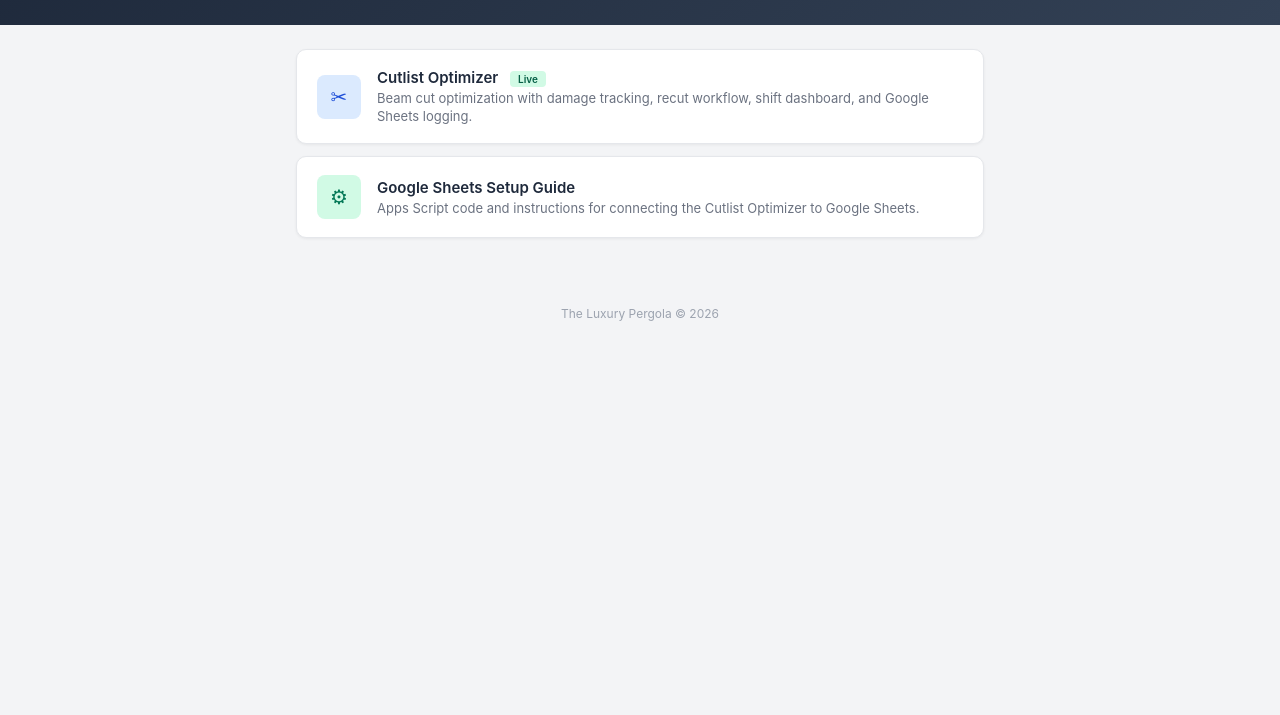
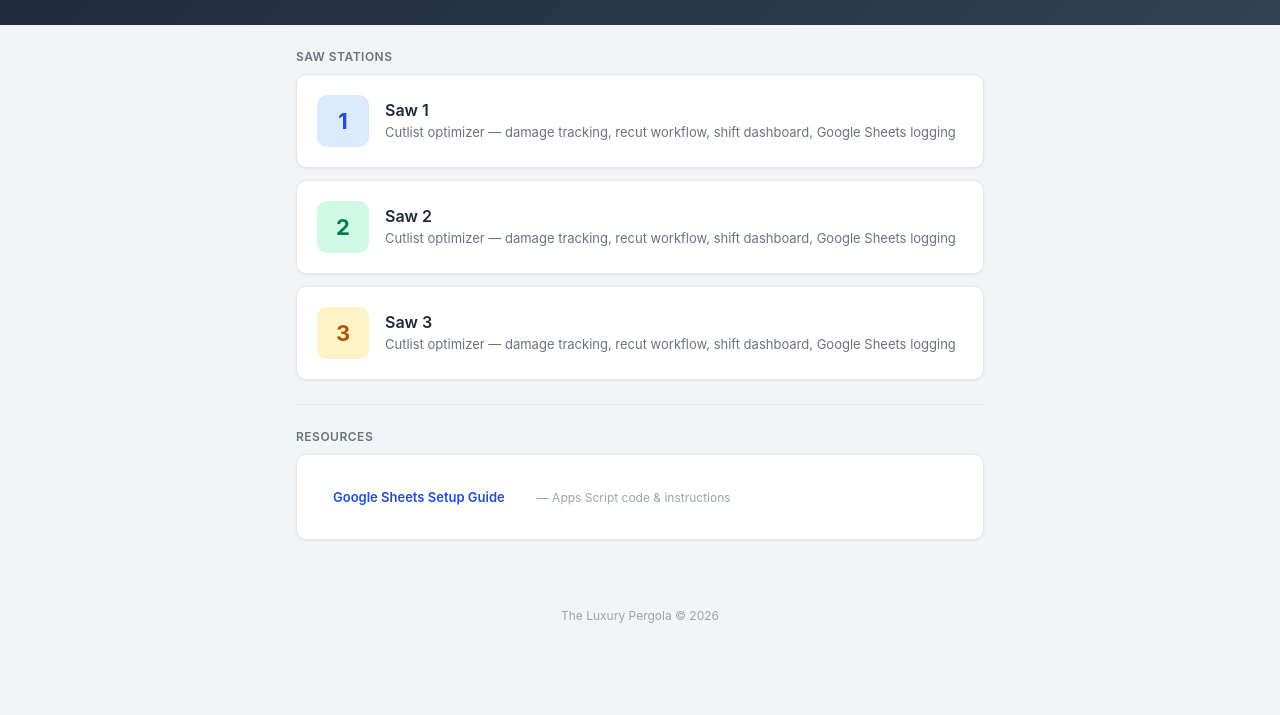
Before and after one commit to harrison-el/harrison-el.github.io, a plain HTML site: page index.html in a window 1280 px wide. Shown: the part 85-800 px from the top of the page. Drawn offline with Linux system fonts and the light colour scheme.

Commit message:
Add files via upload

```diff
--- a/index.html
+++ b/index.html
@@ -3,85 +3,86 @@
 <head>
 <meta charset="UTF-8">
 <meta name="viewport" content="width=device-width, initial-scale=1.0">
-<title>The Luxury Pergola — Tools</title>
+<title>The Luxury Pergola — Saw Stations</title>
 <style>
   * { margin: 0; padding: 0; box-sizing: border-box; }
   body { font-family: -apple-system, BlinkMacSystemFont, "Segoe UI", Roboto, sans-serif; background: #F3F4F6; color: #1E293B; min-height: 100vh; }
   header { background: linear-gradient(135deg, #1E293B 0%, #334155 100%); color: #fff; padding: 32px 28px 28px; }
+  .hdr-inner { max-width: 720px; margin: 0 auto; }
   header h1 { font-size: 24px; font-weight: 700; letter-spacing: -0.5px; margin-bottom: 4px; }
   header p { font-size: 14px; color: #94A3B8; }
   .container { max-width: 720px; margin: 0 auto; padding: 24px 16px; }
+  .section-label { font-size: 12px; font-weight: 600; color: #6B7280; text-transform: uppercase; letter-spacing: 0.5px; margin-bottom: 10px; }
   .card { background: #fff; border-radius: 10px; border: 1px solid #E5E7EB; box-shadow: 0 1px 3px rgba(0,0,0,0.06); margin-bottom: 12px; transition: box-shadow 0.15s, transform 0.15s; }
   .card:hover { box-shadow: 0 4px 12px rgba(0,0,0,0.1); transform: translateY(-1px); }
-  .card a { display: flex; align-items: center; gap: 16px; padding: 18px 20px; text-decoration: none; color: inherit; }
-  .icon { width: 44px; height: 44px; border-radius: 8px; display: flex; align-items: center; justify-content: center; font-size: 20px; flex-shrink: 0; }
-  .card h2 { font-size: 15px; font-weight: 600; margin-bottom: 2px; }
+  .card a { display: flex; align-items: center; gap: 16px; padding: 20px; text-decoration: none; color: inherit; }
+  .icon { width: 52px; height: 52px; border-radius: 10px; display: flex; align-items: center; justify-content: center; font-size: 22px; font-weight: 700; flex-shrink: 0; }
+  .card h2 { font-size: 16px; font-weight: 600; margin-bottom: 3px; }
   .card p { font-size: 13px; color: #6B7280; line-height: 1.4; }
-  .badge { display: inline-block; font-size: 10px; font-weight: 600; padding: 2px 8px; border-radius: 4px; margin-left: 8px; vertical-align: middle; }
+  .divider { height: 1px; background: #E5E7EB; margin: 24px 0; }
+  .resource { display: flex; align-items: center; gap: 12px; padding: 14px 16px; }
+  .resource a { text-decoration: none; color: #1D4ED8; font-size: 13px; font-weight: 600; }
+  .resource a:hover { text-decoration: underline; }
+  .resource span { font-size: 12px; color: #9CA3AF; }
   footer { text-align: center; padding: 32px 16px; font-size: 12px; color: #9CA3AF; }
-
-  /*
-    ──────────────────────────────────────────
-    HOW TO ADD A NEW TOOL
-    ──────────────────────────────────────────
-    Copy one of the <div class="card"> blocks
-    below and change three things:
-      1. The href   → your-file-name.html
-      2. The title  → Tool Name
-      3. The desc   → Short description
-    Then push to GitHub. That's it.
-    ──────────────────────────────────────────
-  */
 </style>
 </head>
 <body>
 
 <header>
-  <div style="max-width:720px;margin:0 auto;">
+  <div class="hdr-inner">
     <h1>The Luxury Pergola</h1>
-    <p>Internal tools &amp; resources</p>
+    <p>Select a saw station to begin</p>
   </div>
 </header>
 
 <div class="container">
 
-  <!-- ═══ TOOL 1: Cutlist Optimizer ═══ -->
+  <div class="section-label">Saw Stations</div>
+
+  <!-- ═══ SAW 1 ═══ -->
   <div class="card">
-    <a href="cutlist-optimizer.html">
-      <div class="icon" style="background:#DBEAFE;color:#1D4ED8;">&#9986;</div>
+    <a href="saw-1.html">
+      <div class="icon" style="background:#DBEAFE;color:#1D4ED8;">1</div>
       <div>
-        <h2>Cutlist Optimizer <span class="badge" style="background:#D1FAE5;color:#065F46;">Live</span></h2>
-        <p>Beam cut optimization with damage tracking, recut workflow, shift dashboard, and Google Sheets logging.</p>
+        <h2>Saw 1</h2>
+        <p>Cutlist optimizer &mdash; damage tracking, recut workflow, shift dashboard, Google Sheets logging</p>
       </div>
     </a>
   </div>
 
-  <!-- ═══ TOOL 2: Google Apps Script Setup ═══ -->
+  <!-- ═══ SAW 2 ═══ -->
   <div class="card">
-    <a href="google-apps-script-setup.html">
-      <div class="icon" style="background:#D1FAE5;color:#047857;">&#9881;</div>
+    <a href="saw-2.html">
+      <div class="icon" style="background:#D1FAE5;color:#047857;">2</div>
       <div>
-        <h2>Google Sheets Setup Guide</h2>
-        <p>Apps Script code and instructions for connecting the Cutlist Optimizer to Google Sheets.</p>
+        <h2>Saw 2</h2>
+        <p>Cutlist optimizer &mdash; damage tracking, recut workflow, shift dashboard, Google Sheets logging</p>
       </div>
     </a>
   </div>
 
-  <!--
-    ═══ ADD MORE TOOLS HERE ═══
+  <!-- ═══ SAW 3 ═══ -->
+  <div class="card">
+    <a href="saw-3.html">
+      <div class="icon" style="background:#FEF3C7;color:#B45309;">3</div>
+      <div>
+        <h2>Saw 3</h2>
+        <p>Cutlist optimizer &mdash; damage tracking, recut workflow, shift dashboard, Google Sheets logging</p>
+      </div>
+    </a>
+  </div>
 
-    Copy this template and fill in your details:
+  <div class="divider"></div>
 
-    <div class="card">
-      <a href="YOUR-FILE.html">
-        <div class="icon" style="background:#FEF3C7;color:#B45309;">&#128196;</div>
-        <div>
-          <h2>Tool Name</h2>
-          <p>Short description of what this tool does.</p>
-        </div>
-      </a>
+  <div class="section-label">Resources</div>
+
+  <div class="card">
+    <div class="resource">
+      <a href="google-apps-script-setup.html">Google Sheets Setup Guide</a>
+      <span>&mdash; Apps Script code &amp; instructions</span>
     </div>
-  -->
+  </div>
 
 </div>
 
```
